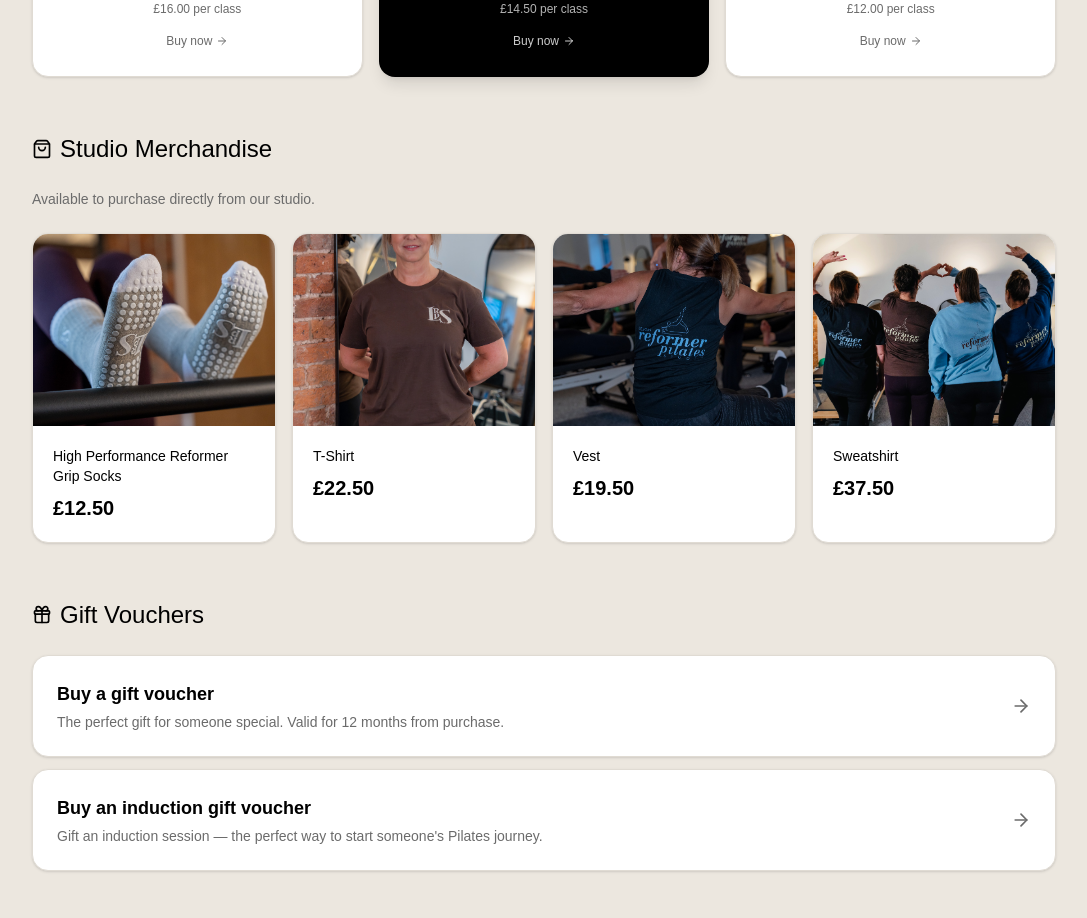
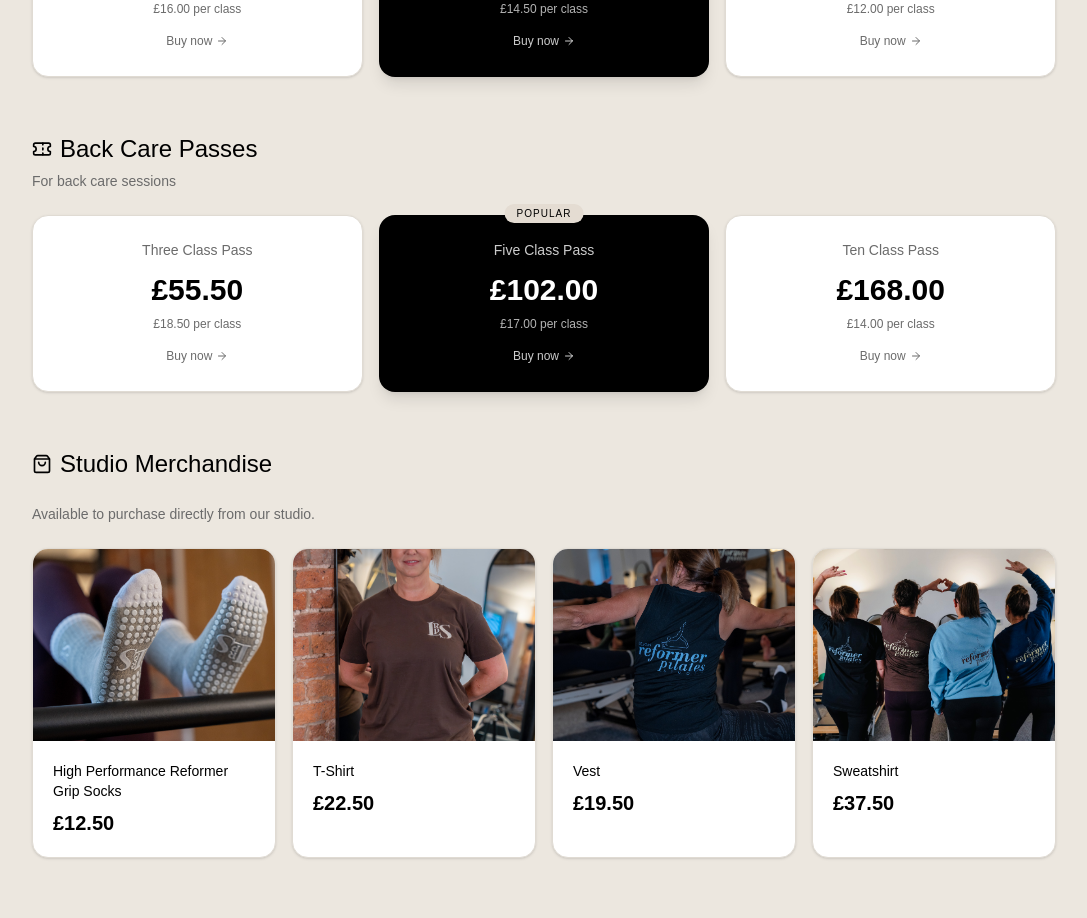
Before and after one commit to Stephen-Vincent/leigh-reformer-pilates-studio, a React (Vite) app: page / in a window 1280 px wide. Shown: the part 3360-4278 px from the top of the page, without its empty margins (96-1183 px from the left). Built offline with nearby package versions, Linux system fonts and the light colour scheme.

Commit message:
Add Back Care passes section to pricing

```diff
--- a/src/components/home/Pricing.tsx
+++ b/src/components/home/Pricing.tsx
@@ -7,6 +7,7 @@ import vestImg from "@/assets/photoshoot/group-reformer/group-reformer-branded-t
 import sweatshirtImg from "@/assets/photoshoot/merchandise-pics/merchandise-sweatshirts-back-group-01.jpg";
 
 const PASSES_URL = "https://bookwhen.com/leighreformerpilates/passes";
+const BACK_CARE_PASSES_URL = "https://bookwhen.com/back-care/passes";
 const VOUCHERS_URL = "https://bookwhen.com/leighreformerpilates/vouchers";
 const INDUCTION_VOUCHER_URL = "https://bookwhen.com/induction-at-leigh-reformer-pilates-studio/vouchers";
 
@@ -54,6 +55,12 @@ const classPasses: PassItem[] = [
   { name: "Three Class Pass", price: "£48.00", note: "£16.00 per class" },
   { name: "Five Class Pass", price: "£72.50", note: "£14.50 per class", highlight: true },
   { name: "Ten Class Pass", price: "£120.00", note: "£12.00 per class" },
+];
+
+const backCarePasses: PassItem[] = [
+  { name: "Three Class Pass", price: "£55.50", note: "£18.50 per class" },
+  { name: "Five Class Pass", price: "£102.00", note: "£17.00 per class", highlight: true },
+  { name: "Ten Class Pass", price: "£168.00", note: "£14.00 per class" },
 ];
 
 type MerchItem = { name: string; price: string; image: string; imageAlt: string };
@@ -201,6 +208,57 @@ export default function Pricing() {
             </motion.div>
           </div>
 
+          {/* ── Back Care Passes ─────────────────────────── */}
+          <div>
+            <div className="mb-6">
+              <div className="flex items-center gap-2">
+                <Ticket className="h-5 w-5 text-foreground" />
+                <h3 className="font-heading text-xl sm:text-2xl">Back Care Passes</h3>
+              </div>
+              <p className="mt-1.5 text-sm text-muted-foreground">For back care sessions</p>
+            </div>
+
+            <motion.div
+              variants={cardContainer}
+              initial="hidden"
+              whileInView="visible"
+              viewport={{ once: true, amount: 0.2 }}
+              className="grid gap-4 sm:grid-cols-3"
+            >
+              {backCarePasses.map((pass) => (
+                <motion.div key={pass.name} variants={cardFade}>
+                  <a
+                    href={BACK_CARE_PASSES_URL}
+                    target="_blank"
+                    rel="noreferrer"
+                    className={`group relative block cursor-pointer rounded-2xl border p-6 text-center btn-scale-hover ${
+                      pass.highlight
+                        ? "border-foreground/20 bg-primary text-primary-foreground shadow-lg"
+                        : "border-border bg-card shadow-sm hover:border-foreground/20"
+                    }`}
+                  >
+                    {pass.highlight && (
+                      <span className="absolute -top-3 left-1/2 -translate-x-1/2 rounded-full bg-accent px-3 py-0.5 text-[10px] uppercase tracking-widest text-accent-foreground">
+                        Popular
+                      </span>
+                    )}
+                    <p className={`text-sm font-medium ${pass.highlight ? "text-primary-foreground/80" : "text-muted-foreground"}`}>
+                      {pass.name}
+                    </p>
+                    <p className="mt-3 font-heading text-3xl font-bold">{pass.price}</p>
+                    <p className={`mt-2 text-xs ${pass.highlight ? "text-primary-foreground/70" : "text-muted-foreground"}`}>
+                      {pass.note}
+                    </p>
+                    <p className={`mt-4 inline-flex items-center gap-1 text-xs font-medium ${pass.highlight ? "text-primary-foreground/80" : "text-muted-foreground"}`}>
+                      Buy now
+                      <ArrowRight className="h-3 w-3" />
+                    </p>
+                  </a>
+                </motion.div>
+              ))}
+            </motion.div>
+          </div>
+
           {/* ── Merchandise ───────────────────────────────── */}
           <div>
             <div className="mb-6 flex items-center gap-2">
```
